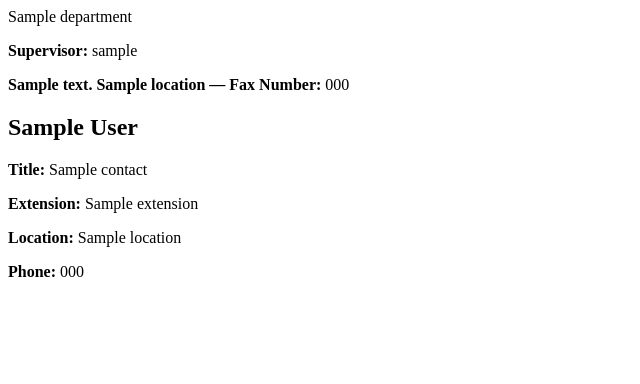
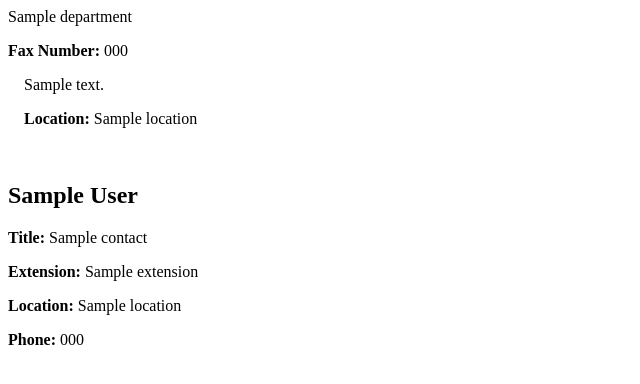
Before and after one commit to dixonbegay/django-phonedir, a Django app: template django_phonedir/templates/django_phonedir/department_detail.html in a window 1280 px wide. Shown: the top 384 px of the page, without its empty margins (0-640 px from the left). Run offline with Django 3.2, Linux system fonts and the light colour scheme; the template is opened without the code that fills it: most values are stand-ins (such as "Sample title", 1, 10 or a date in 2020).

Commit message:
Changed UI for how fax numbers are displayed for each department.

```diff
--- a/django_phonedir/templates/django_phonedir/department_detail.html
+++ b/django_phonedir/templates/django_phonedir/department_detail.html
@@ -4,13 +4,11 @@
 {% endblock title %}
 {% block content %}
     <div>
-        <p>
-            <strong>Supervisor:</strong> {{ department.supervisor.get_full_name|default:department.supervisor.username }}
-        </p>
         {% for faxnumber in department.faxnumbers.all %}
-            <p>
-                <strong>{{ faxnumber.description }} {{ faxnumber.location }} — Fax Number:</strong> {{ faxnumber.phone }}
-            </p>
+            <p><strong>Fax Number:</strong> {{ faxnumber.phone }}</p>
+                <p>&emsp;{{ faxnumber.description }}</p>
+                <p>&emsp;<strong>Location:</strong> {{ faxnumber.location }}</p>
+            <br />
         {% empty %}
             <p>No fax numbers listed for this department.</p>
         {% endfor %}
```
